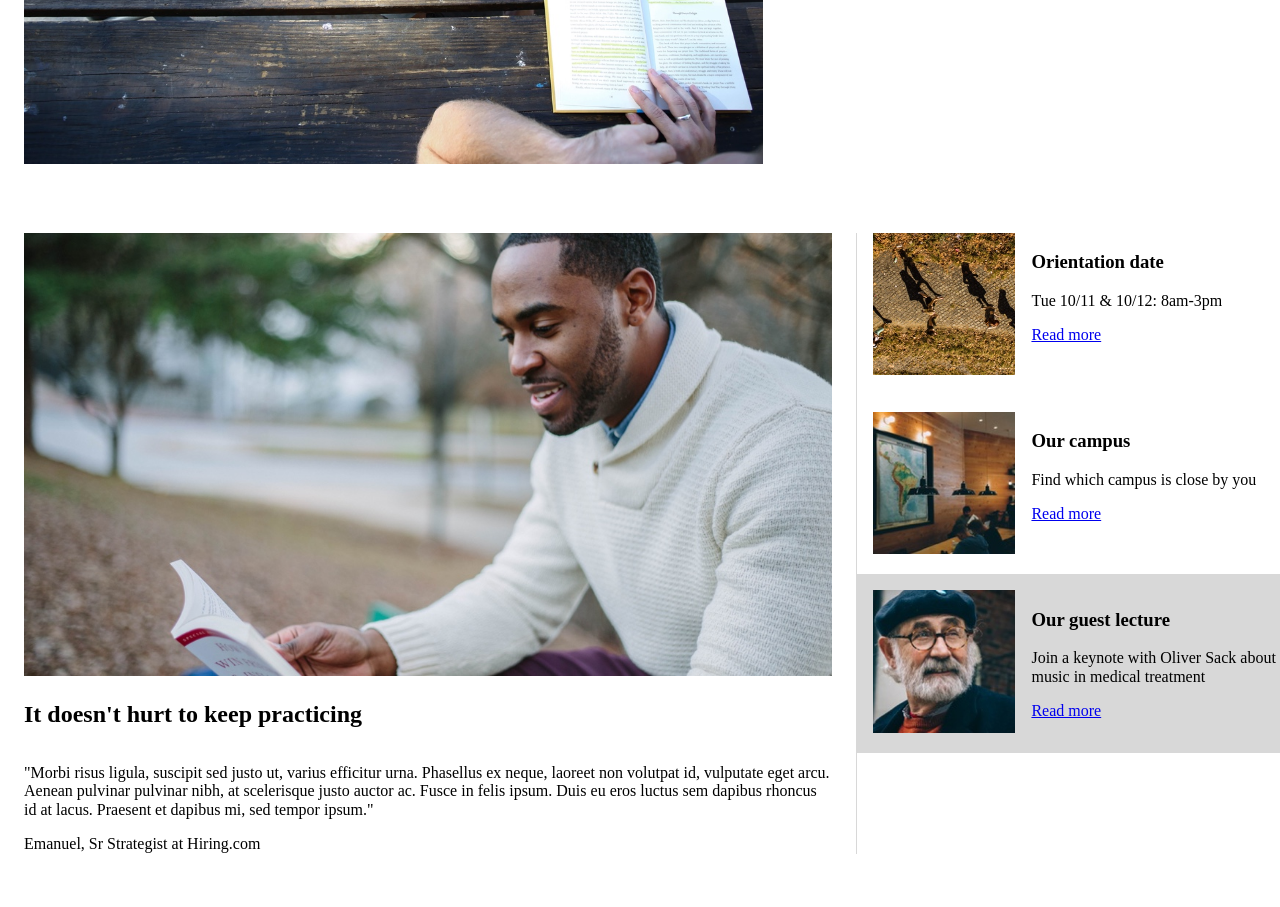
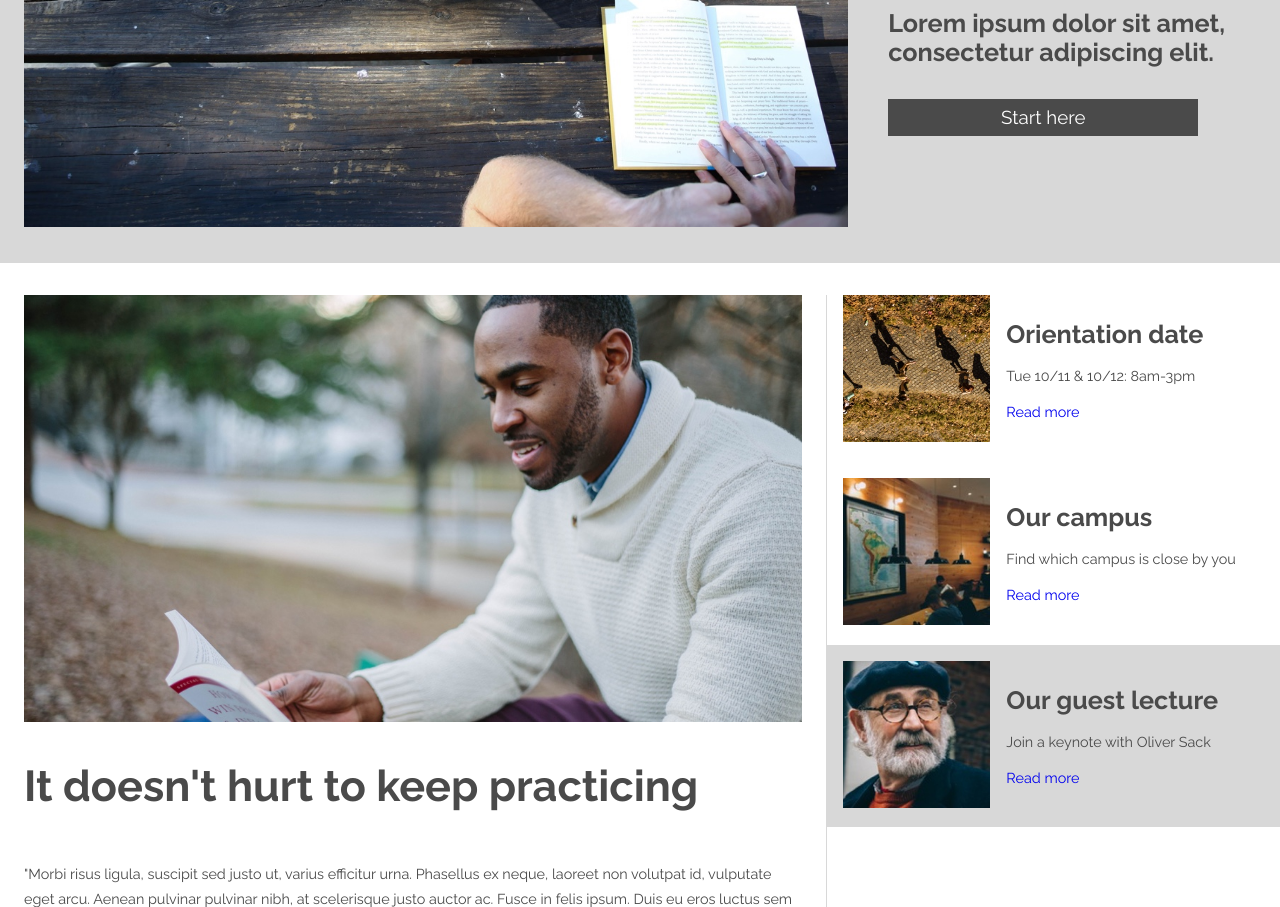
Before and after one commit to ninjunc/colmar-academy, a plain HTML site: page index.html in a window 1280 px wide. Shown: the part 478-1385 px from the top of the page. Drawn offline with Linux system fonts and the light colour scheme.

Commit message:
CSS styling and HTML edits.

```diff
--- a/css/master.css
+++ b/css/master.css
@@ -1,6 +1,43 @@
+
+@import url('https://fonts.googleapis.com/css?family=Raleway:300,400,700');
+
+/* Global ////////////////////////////////////////////////////////////////// */
 
 body {
 margin: 0;
+font-family: "Raleway", sans-serif;
+color: #4a4a4a;
+font-size: .9em;
+}
+
+h1 {
+  font-size: 4em;
+  margin-bottom: 0;
+}
+
+h2 {
+  font-size: 3em;
+  /*margin: 24px 0;*/
+}
+
+h3 {
+  font-size: 1.75em;
+  /*margin-bottom: 8px;*/
+}
+
+h4 {
+  font-size: 1.25em;
+  text-transform: uppercase;
+  font-weight: 300;
+}
+
+p {
+  line-height: 1.75;
+  margin-bottom: 24px;
+}
+
+a {
+  text-decoration: none;
 }
 
 .pic-wrap img {
@@ -8,47 +45,60 @@ margin: 0;
 }
 
 
-/* ///////////////////////////////////////////////////////////////////////// */
+/* Header section ////////////////////////////////////////////////////////// */
 
 header {
   display: flex;
   height: 64px;
   align-items: center;
   padding: 0 24px;
+  line-height: 1;
 }
 
 .logo {
   margin-right: auto;
 }
 
-nav {
-
-}
-
 nav span {
   margin-left: 16px;
 }
 
-/* ///////////////////////////////////////////////////////////////////////// */
+nav span a {
+  color: #4a4a4a;
+}
+
+/* Intro banner section //////////////////////////////////////////////////// */
 
 #banner {
   display: flex;
   flex-direction: row;
   align-items: center;
   padding: 32px 24px;
+  background-color: #d8d8d8;
 }
 
 #banner .left {
   display: flex;
   margin-right: 24px;
-  width: 60%;
 }
 
 #banner .right {
   margin-left: 16px;
+  width: 40%;
 }
 
-/* ///////////////////////////////////////////////////////////////////////// */
+.btn {
+  display: block;
+  padding: 8px;
+  margin: 32px 0;
+  background-color: #4a4a4a;
+  width: 80%;
+  font-size: 1.3em;
+  text-align: center;
+  color: white;
+}
+
+/* Featured article section //////////////////////////////////////////////// */
 
 #featured {
   display: flex;
@@ -66,16 +116,25 @@ nav span {
 }
 
 #featured .right {
-  min-width: 423px;
+  min-width: 453px;
 }
 
 .feature {
   display: flex;
-  padding: 16px 0 16px 16px;
+  padding: 16px;
+  align-content: center;
+}
+
+.feature h3 {
+  margin-bottom: 8px;
+}
+
+.feature p {
+  margin-bottom: 16px;
 }
 
 .feature:first-child {
-  padding: 0 0 16px 16px;
+  padding: 0 16px 16px 16px;
 }
 
 #featured .right .pic-wrap {
@@ -87,21 +146,25 @@ nav span {
   background-color: #d8d8d8;
 }
 
-/* ///////////////////////////////////////////////////////////////////////// */
+.credit {
+  font-weight: bold;
+  font-size: .85em;
+}
+
+/* Course link section ///////////////////////////////////////////////////// */
 
 #courses {
   display: flex;
   flex-direction: column;
   align-items: center;
-  /*justify-content: center;*/
   padding: 32px 88px;
+  background-color: #d8d8d8;
 }
 
 .course-row {
   display: flex;
   flex-direction: row;
   justify-content: space-around;
-  /*max-width: 70%;*/
 }
 
 .course {
@@ -117,7 +180,7 @@ nav span {
 }
 
 
-/* ///////////////////////////////////////////////////////////////////////// */
+/* Thesis exhibit section ////////////////////////////////////////////////// */
 
 #exhibits {
   display: flex;
@@ -152,14 +215,19 @@ video {
 }
 
 
-/* ///////////////////////////////////////////////////////////////////////// */
+/* Footer section ////////////////////////////////////////////////////////// */
 
 footer {
   display: flex;
   padding: 16px 24px;
   border-top: 1px solid #d8d8d8;
+  font-size: .75em;
 }
 
 .copyright {
   margin-right: auto;
 }
+
+.footlink {
+  margin-left: 16px;
+}
--- a/index.html
+++ b/index.html
@@ -28,8 +28,10 @@
         </span>
       </div>
       <div class="right">
-        <h1>Learn something new everyday</h1>
-        <h3>Lorem ipsum dolor sit amet, consectetur adipiscing elit.</h3>
+        <span>
+          <h1>Learn something new everyday</h1>
+          <h3>Lorem ipsum dolor sit amet, consectetur adipiscing elit.</h3>
+        </span>
         <a href="#" class="btn">Start here</a>
       </div>
     </section>
@@ -70,7 +72,7 @@
           </span>
           <div>
             <h3>Our guest lecture</h3>
-            <p>Join a keynote with Oliver Sack about music in medical treatment</p>
+            <p>Join a keynote with Oliver Sack</p>
             <a href="#" class="more">Read more</a>
           </div>
         </div>
@@ -174,8 +176,9 @@
     </section>
 
     <footer>
-      <span class="copyright">Copyright</span>
-      <span>Terms</span>
+      <span class="copyright">&copy; Copyright 2016 Colmar Academy. All rights reserved</span>
+      <span class="footlink">Terms</span>
+      <span class="footlink">Privacy</span>
     </footer>
 
   </body>
```
